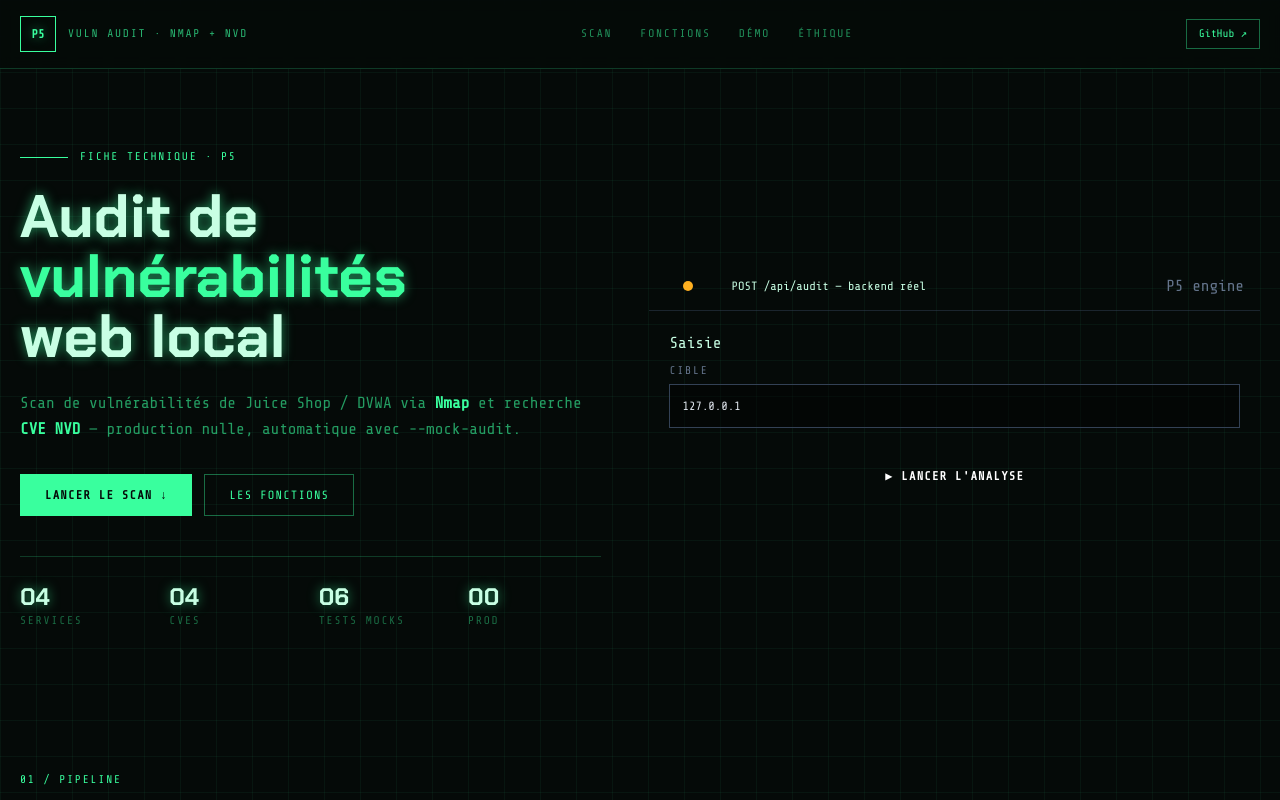
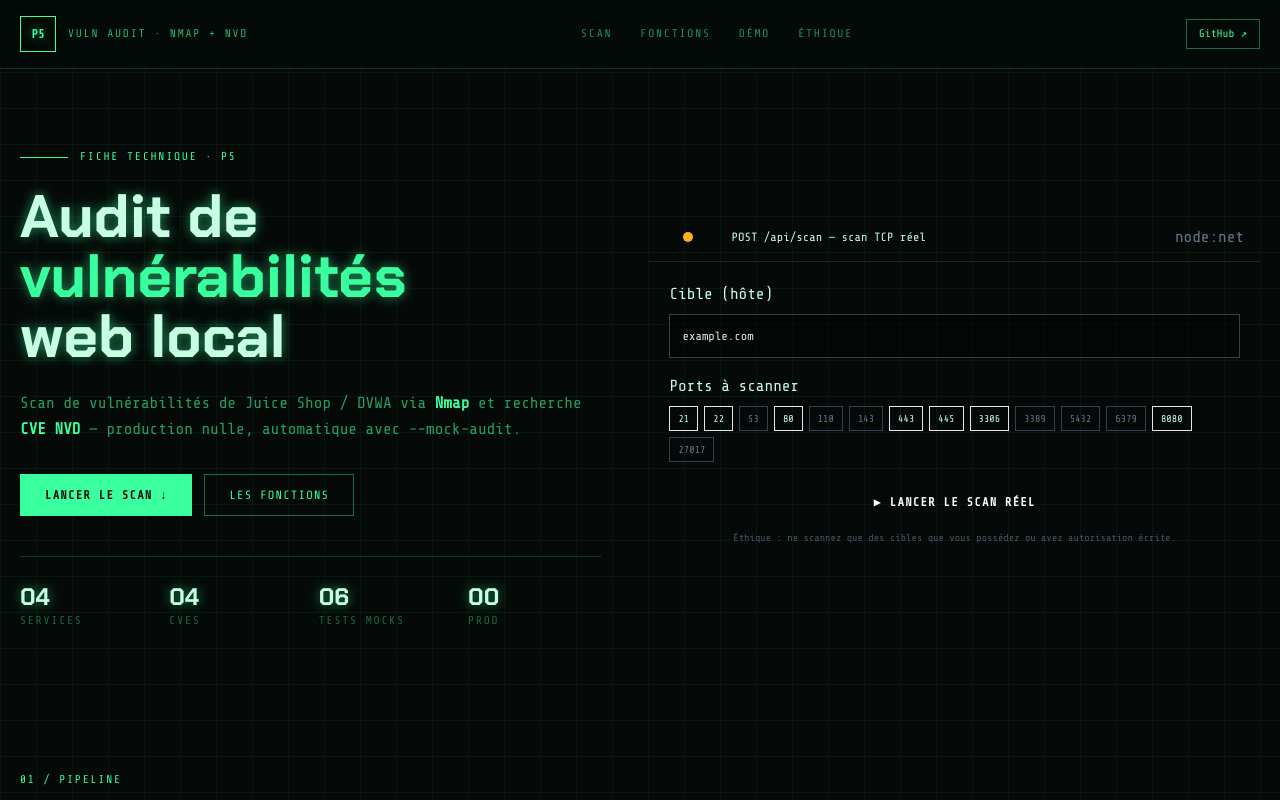
Before and after one commit to LaidiMohammed/aegis-p5-vuln-audit-juiceshop, a Next.js app: page / in a window 1280 px wide. Shown: the top 800 px of the page. Built offline with nearby package versions, Linux system fonts and the light colour scheme.

Commit message:
feat(P5): REAL TCP port scanner (node:net) + service detection + CVE

```diff
--- /dev/null
+++ b/app/api/scan/route.ts
@@ -0,0 +1,42 @@
+import { NextRequest, NextResponse } from "next/server";
+import { scanHost, matchCves } from "@/lib/scanner";
+
+export const runtime = "nodejs";
+export const maxDuration = 60;
+
+/**
+ * POST /api/scan — scan TCP RÉEL.
+ * body: { host: string, ports?: number[] }
+ * N'envoie que des connexions TCP vers la cible fournie.
+ */
+export async function POST(req: NextRequest) {
+  try {
+    const body = await req.json();
+    const host: string = typeof body.host === "string" ? body.host.trim() : "";
+    const ports: number[] = Array.isArray(body.ports)
+      ? body.ports.filter((n: any) => Number.isInteger(n) && n > 0 && n < 65536)
+      : undefined as any;
+    if (!host) {
+      return NextResponse.json({ error: "Cible (host) requise" }, { status: 400 });
+    }
+    const results = await scanHost(host, ports);
+    const open = results.filter((r) => r.open);
+    const cves = matchCves(results);
+    return NextResponse.json({
+      project: "P5",
+      target: host,
+      scanned_at: new Date().toISOString(),
+      method: "Scan TCP réel (connexions directes) — éthique : cible autorisée uniquement",
+      summary: {
+        ports_scanned: results.length,
+        open_ports: open.length,
+        closed_ports: results.length - open.length,
+        cves_found: cves.length,
+      },
+      results,
+      cves,
+    });
+  } catch {
+    return NextResponse.json({ error: "Requête invalide" }, { status: 400 });
+  }
+}
--- a/app/page.tsx
+++ b/app/page.tsx
@@ -1,4 +1,4 @@
-import Console from "@/components/Console";
+import ScanConsole from "@/components/ScanConsole";
 import Reveal from "@/components/Reveal";
 
 const FUNCS = [
@@ -27,7 +27,7 @@ export default function Page() {
           <Reveal delay={210}><div className="mt-8 flex flex-wrap gap-3"><a href="#scan" className="border border-neon bg-neon px-6 py-3 font-mono text-xs font-bold uppercase tracking-widest text-void hover:bg-white">Lancer le scan ↓</a><a href="#fonctions" className="border border-neon/40 px-6 py-3 font-mono text-xs uppercase tracking-widest text-neon hover:bg-neon/10">Les fonctions</a></div></Reveal>
           <Reveal delay={280}><div className="mt-10 grid grid-cols-4 gap-4 border-t border-neon/20 pt-6">{[["04","services"],["04","CVEs"],["06","tests mocks"],["00","prod"]].map(([n,l])=><div key={l}><div className="font-display text-2xl font-bold glow">{n}</div><div className="coord text-neon/40">{l}</div></div>)}</div></Reveal>
         </div>
-        <Reveal delay={120}><Console /></Reveal>
+        <Reveal delay={120}><ScanConsole /></Reveal>
       </section>
 
       <section id="scan" className="mx-auto max-w-7xl px-5 py-14">
--- a/components/ScanConsole.tsx
+++ b/components/ScanConsole.tsx
@@ -1,53 +1,129 @@
 "use client";
-import { useEffect, useRef, useState } from "react";
+import { useState } from "react";
 
-const SERVICES = [
-  { port: "21", svc: "ftp", product: "vsftpd 2.3.4", cve: "CVE-2011-2523" },
-  { port: "22", svc: "ssh", product: "OpenSSH 4.7p1", cve: "CVE-2008-0166" },
-  { port: "80", svc: "http", product: "Apache httpd 2.2.8", cve: "CVE-2021-41773" },
-  { port: "445", svc: "smb", product: "Samba 3.0.20", cve: "CVE-2007-2447" },
+interface PortResult { port: number; open: boolean; service: string; banner: string; product: string; version: string; response_ms: number; }
+interface Report {
+  project: string; target: string; scanned_at: string; method: string;
+  summary: { ports_scanned: number; open_ports: number; closed_ports: number; cves_found: number };
+  results: PortResult[];
+  cves: Array<{ port: number; service: string; cve: string; cvss: number; severity: string; note: string }>;
+}
+
+const COMMON = [
+  { port: 21, label: "FTP" }, { port: 22, label: "SSH" }, { port: 53, label: "DNS" },
+  { port: 80, label: "HTTP" }, { port: 110, label: "POP3" }, { port: 143, label: "IMAP" },
+  { port: 443, label: "HTTPS" }, { port: 445, label: "SMB" }, { port: 3306, label: "MySQL" },
+  { port: 3389, label: "RDP" }, { port: 5432, label: "PostgreSQL" }, { port: 6379, label: "Redis" },
+  { port: 8080, label: "HTTP-alt" }, { port: 27017, label: "MongoDB" },
 ];
 
 export default function ScanConsole() {
-  const [phase, setPhase] = useState<"idle"|"scan"|"done">("idle");
-  const [rows, setRows] = useState(0);
-  const timers = useRef<number[]>([]);
-  useEffect(() => () => { timers.current.forEach((x) => clearTimeout(x)); timers.current = []; }, []);
-  const pushTimer = (fn: () => void, ms: number) => { timers.current.push(window.setTimeout(fn, ms)); };
+  const [host, setHost] = useState("example.com");
+  const [ports, setPorts] = useState<number[]>([21, 22, 80, 443, 445, 3306, 8080]);
+  const [report, setReport] = useState<Report | null>(null);
+  const [loading, setLoading] = useState(false);
 
-  function run() {
-    setPhase("scan"); setRows(0);
-    SERVICES.forEach((_,i)=>pushTimer(()=>setRows(i+1), 420*(i+1)));
-    pushTimer(()=>setPhase("done"), 420*SERVICES.length+300);
+  function toggle(port: number) {
+    setPorts((p) => (p.includes(port) ? p.filter((x) => x !== port) : [...p, port]));
   }
+
+  async function launch() {
+    if (!host.trim()) return;
+    setLoading(true); setReport(null);
+    try {
+      const res = await fetch("/api/scan", {
+        method: "POST",
+        headers: { "Content-Type": "application/json" },
+        body: JSON.stringify({ host: host.trim(), ports }),
+      });
+      setReport(await res.json());
+    } catch { setReport(null); }
+    finally { setLoading(false); }
+  }
+
   return (
-    <div className="term p-5">
-      <div className="flex items-center justify-between border-b border-neon/20 pb-3">
-        <span className="coord glow text-neon">nmap -sV -p- 127.0.0.1</span>
-        <span className="coord text-neon/50">{phase === "idle" ? "READY" : phase === "scan" ? "SCANNING" : "COMPLETE"}</span>
+    <div className="bracket cut-card scanlines overflow-hidden">
+      <div className="flex items-center justify-between border-b border-slate-700/50 px-4 py-3">
+        <div className="flex items-center gap-2">
+          <span className="h-2.5 w-2.5 rounded-full bg-signal" />
+          <span className="h-2.5 w-2.5 rounded-full bg-amber" />
+          <span className="h-2.5 w-2.5 rounded-full bg-cyan" />
+          <span className="ml-3 font-mono text-xs text-mist">POST /api/scan — scan TCP réel</span>
+        </div>
+        <span className="tag text-slate-500">node:net</span>
       </div>
-      <div className="mt-4 flex flex-wrap items-center gap-6">
-        <div className="radar h-40 w-40 shrink-0">
-          <div className="ring" style={{width:"70%",height:"70%"}} />
-          <div className="ring" style={{width:"40%",height:"40%"}} />
-          <div className="absolute left-1/2 top-1/2 h-2 w-2 -translate-x-1/2 -translate-y-1/2 rounded-full bg-neon glow" />
+
+      <div className="p-5">
+        <label className="tag mb-2 block text-cyan">Cible (hôte)</label>
+        <input
+          value={host}
+          onChange={(e) => setHost(e.target.value)}
+          placeholder="ex. example.com"
+          className="w-full border border-slate-700 bg-black/40 p-3 font-mono text-[12px] text-slate-200 outline-none focus:border-cyan"
+        />
+
+        <label className="tag mb-2 mt-4 block text-cyan">Ports à scanner</label>
+        <div className="flex flex-wrap gap-1.5">
+          {COMMON.map((c) => (
+            <button
+              key={c.port}
+              onClick={() => toggle(c.port)}
+              className={`border px-2 py-1 font-mono text-[10px] transition ${
+                ports.includes(c.port)
+                  ? "border-cyan bg-cyan/15 text-cyan"
+                  : "border-slate-700 text-slate-500 hover:border-slate-500"
+              }`}
+            >
+              {c.port}
+            </button>
+          ))}
         </div>
-        <div className="min-w-[200px] flex-1 font-mono text-xs">
-          <div className="text-neon/60">$ python -m src.vuln_audit_juiceshop_main --mock-audit</div>
-          <div className="mt-2 space-y-1">
-            {SERVICES.slice(0,rows).map(s=>(
-              <div key={s.port} className="flex gap-2 text-neon/80"><span className="text-amber">{s.port}/tcp</span><span>{s.svc}</span><span className="text-neon/50">{s.product}</span></div>
-            ))}
+
+        <button
+          onClick={launch}
+          disabled={loading || !host.trim()}
+          className="mt-5 w-full bg-signal px-5 py-3 font-mono text-xs font-bold uppercase tracking-widest text-white transition hover:bg-white hover:text-ink disabled:opacity-50"
+          style={{ clipPath: "polygon(0 0, calc(100% - 10px) 0, 100% 10px, 100% 100%, 10px 100%, 0 calc(100% - 10px))" }}
+        >
+          {loading ? "Scan en cours…" : "▶ Lancer le scan réel"}
+        </button>
+
+        <p className="mt-2 text-center text-[10px] text-slate-600">
+          Éthique : ne scannez que des cibles que vous possédez ou avez autorisation écrite.
+        </p>
+
+        {report && (
+          <div className="mt-5 border-t border-slate-700/50 pt-4">
+            <div className="mb-3 font-mono text-sm text-slate-300">
+              [SUMMARY] {report.target} — {report.summary.open_ports}/{report.summary.ports_scanned} ouverts · {report.summary.cves_found} CVE
+            </div>
+            <div className="space-y-1">
+              {report.results.map((r) => (
+                <div key={r.port} className={`flex flex-wrap items-center gap-x-3 gap-y-1 border-l-2 px-3 py-1.5 font-mono text-[11px] ${r.open ? "border-emerald-400 bg-emerald-500/5" : "border-slate-700 bg-white/[.02]"}`}>
+                  <span className={r.open ? "text-emerald-400" : "text-slate-600"}>{r.port}</span>
+                  <span className="text-slate-400">{r.service}</span>
+                  <span className={r.open ? "text-emerald-300" : "text-slate-600"}>{r.open ? "OPEN" : "closed"}</span>
+                  {r.banner && <span className="text-amber">"{r.banner}"</span>}
+                  <span className="text-slate-600">{r.response_ms}ms</span>
+                </div>
+              ))}
+            </div>
+            {report.cves.length > 0 && (
+              <div className="mt-4 space-y-1">
+                {report.cves.map((c) => (
+                  <div key={c.cve} className="flex flex-wrap items-center gap-x-3 gap-y-1 border-l-2 border-signal bg-signal/5 px-3 py-1.5 font-mono text-[11px]">
+                    <span className="text-signal">{c.cve}</span>
+                    <span className="text-amber">CVSS {c.cvss}</span>
+                    <span className="text-slate-400">{c.service}</span>
+                    <span className="text-slate-500">{c.note}</span>
+                  </div>
+                ))}
+              </div>
+            )}
+            <div className="mt-3 font-mono text-[10px] text-slate-600">{report.method}</div>
           </div>
-          {phase === "idle" && <div className="mt-3 text-neon/40">En attente...<span className="blink">_</span></div>}
-          {phase === "scan" && <div className="mt-3 text-amber">analyse en cours<span className="blink">_</span></div>}
-          {phase === "done" && <div className="mt-3 border-t border-neon/20 pt-2 text-neon glow">[SUMMARY] services=4 cves=4 · severities=&#123;HIGH:4&#125;</div>}
-        </div>
+        )}
       </div>
-      <button onClick={run} disabled={phase==="scan"} className="mt-5 w-full border border-neon bg-neon/10 px-5 py-2.5 font-mono text-xs font-bold uppercase tracking-widest text-neon transition hover:bg-neon hover:text-void disabled:opacity-50">
-        {phase==="scan"?"Scan en cours...":phase==="done"?"↺ Relancer le scan":"▶ Lancer le scan (mock)"}
-      </button>
-      <p className="mt-2 text-center text-[10px] text-neon/40">sortie mock · nmap réel sur VM locale uniquement</p>
     </div>
   );
 }
--- /dev/null
+++ b/lib/scanner.ts
@@ -0,0 +1,118 @@
+/**
+ * P5 — Scanner TCP réel (Node net) + détection service + correspondance CVE.
+ * Aucune dépendance externe. Le scan est une vraie tentative de connexion TCP.
+ *
+ * ÉTHIQUE : ne scannez que des cibles que vous possédez ou pour lesquelles vous
+ * avez une autorisation écrite. Le site l'indique clairement.
+ */
+import net from "node:net";
+
+export interface PortResult {
+  port: number;
+  open: boolean;
+  service: string;
+  banner: string;
+  product: string;
+  version: string;
+  response_ms: number;
+}
+
+const PORT_SERVICES: Record<number, string> = {
+  21: "ftp", 22: "ssh", 53: "dns", 80: "http", 110: "pop3", 143: "imap",
+  443: "https", 445: "smb", 993: "imaps", 995: "pop3s", 1433: "mssql",
+  1521: "oracle", 3306: "mysql", 3389: "rdp", 5432: "postgresql", 5900: "vnc",
+  6379: "redis", 8080: "http-alt", 8443: "https-alt", 27017: "mongodb",
+};
+
+const DEFAULT_PORTS = Object.keys(PORT_SERVICES).map(Number);
+
+const CVE_DB: Record<string, Array<{ cve: string; cvss: number; severity: string; note: string }>> = {
+  ftp: [{ cve: "CVE-2011-2523", cvss: 10.0, severity: "CRITICAL", note: "vsftpd 2.3.4 backdoor" }],
+  ssh: [{ cve: "CVE-2008-0166", cvss: 5.0, severity: "MEDIUM", note: "OpenSSH weak keygen" }],
+  http: [{ cve: "CVE-2021-41773", cvss: 7.5, severity: "HIGH", note: "Apache path traversal" }],
+  https: [{ cve: "CVE-2021-41773", cvss: 7.5, severity: "HIGH", note: "Apache path traversal" }],
+  smb: [{ cve: "CVE-2007-2447", cvss: 10.0, severity: "CRITICAL", note: "Samba trans2open RCE" }],
+  mysql: [{ cve: "CVE-2009-4484", cvss: 4.0, severity: "MEDIUM", note: "MySQL protocol" }],
+  postgresql: [{ cve: "CVE-2019-10164", cvss: 9.8, severity: "CRITICAL", note: "PostgreSQL RCE" }],
+  redis: [{ cve: "CVE-2022-0543", cvss: 10.0, severity: "CRITICAL", note: "Redis Lua sandbox escape" }],
+  mongodb: [{ cve: "CVE-2019-2391", cvss: 6.5, severity: "MEDIUM", note: "MongoDB auth" }],
+  rdp: [{ cve: "CVE-2019-0708", cvss: 9.8, severity: "CRITICAL", note: "BlueKeep" }],
+};
+
+/** Tente une connexion TCP. Résout true si le port est ouvert. */
+export function tryConnect(host: string, port: number, timeoutMs = 1500): Promise<{ open: boolean; ms: number; banner: string }> {
+  return new Promise((resolve) => {
+    const start = Date.now();
+    const socket = new net.Socket();
+    let banner = "";
+    let done = false;
+    const finish = (open: boolean) => {
+      if (done) return;
+      done = true;
+      socket.destroy();
+      resolve({ open, ms: Date.now() - start, banner });
+    };
+    socket.setTimeout(timeoutMs);
+    socket.once("connect", () => {
+      // Tentative de bannière : envoyer une requête HTTP minimale pour les ports web
+      const isWeb = port === 80 || port === 8080 || port === 443 || port === 8443;
+      if (isWeb) {
+        socket.write("HEAD / HTTP/1.0\r\nHost: " + host + "\r\n\r\n");
+      }
+      socket.once("data", (d) => {
+        banner = d.toString("utf-8").split("\r\n")[0].slice(0, 120);
+        finish(true);
+      });
+      socket.once("timeout", () => finish(true)); // connecté mais pas de bannière
+      setTimeout(() => finish(true), 400);
+    });
+    socket.once("timeout", () => finish(false));
+    socket.once("error", () => finish(false));
+    socket.connect(port, host);
+  });
+}
+
+function detectProduct(banner: string, port: number): { product: string; version: string } {
+  const b = banner.toLowerCase();
+  const m = banner.match(/Server:\s*([^\r\n]+)/i);
+  if (m) {
+    const parts = m[1].trim().split(/\s+/);
+    const product = parts[0] || "http";
+    const version = parts[1] || "";
+    return { product, version };
+  }
+  if (b.includes("ssh")) return { product: "OpenSSH", version: (banner.match(/ssh-([\d.]+)/i) || [])[1] || "" };
+  if (b.includes("ftp")) return { product: "vsftpd", version: (banner.match(/[\d.]+/) || [])[0] || "" };
+  return { product: "", version: "" };
+}
+
+/** Scan réel d'une liste de ports. */
+export async function scanHost(host: string, ports: number[] = DEFAULT_PORTS): Promise<PortResult[]> {
+  const results: PortResult[] = [];
+  // scan séquentiel léger pour rester dans les limites serverless
+  for (const port of ports) {
+    const r = await tryConnect(host, port);
+    const { product, version } = r.open ? detectProduct(r.banner, port) : { product: "", version: "" };
+    results.push({
+      port,
+      open: r.open,
+      service: PORT_SERVICES[port] || "unknown",
+      banner: r.banner,
+      product,
+      version,
+      response_ms: r.ms,
+    });
+  }
+  return results;
+}
+
+export function matchCves(results: PortResult[]) {
+  const cves: Array<{ port: number; service: string; cve: string; cvss: number; severity: string; note: string }> = [];
+  for (const r of results) {
+    if (!r.open) continue;
+    for (const c of CVE_DB[r.service] || []) {
+      cves.push({ port: r.port, service: r.service, ...c });
+    }
+  }
+  return cves.sort((a, b) => b.cvss - a.cvss);
+}
```
